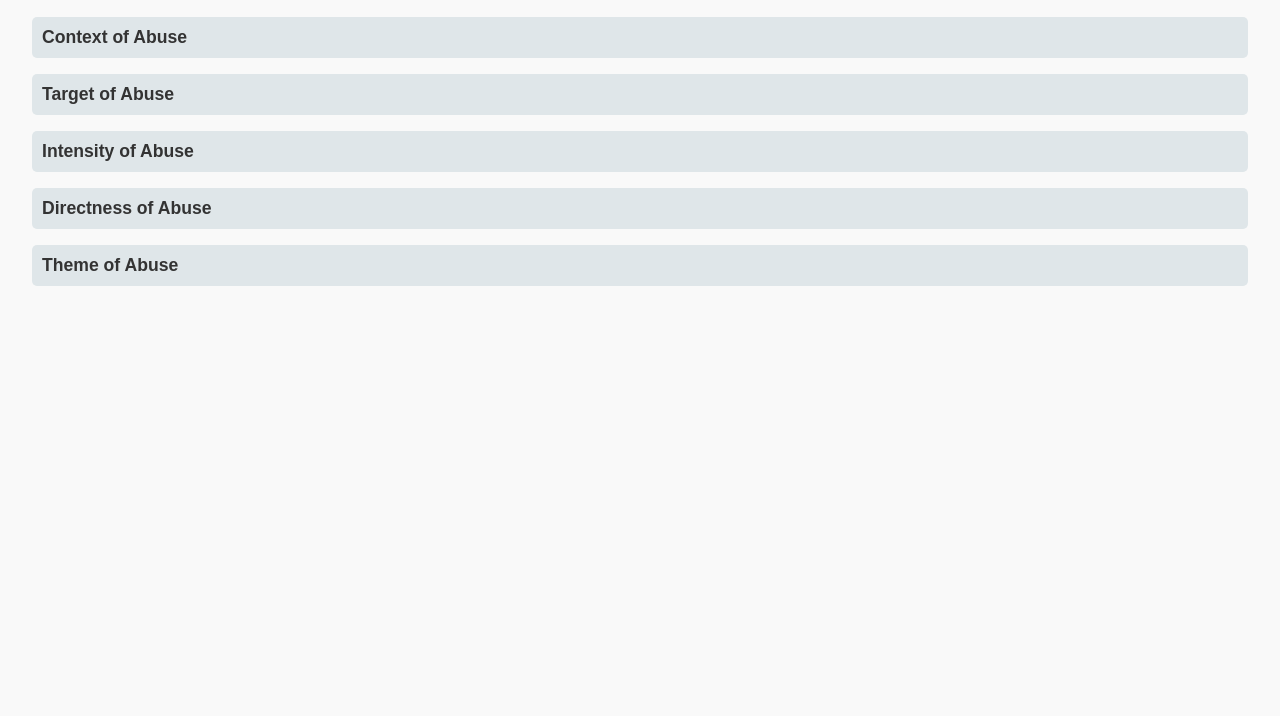
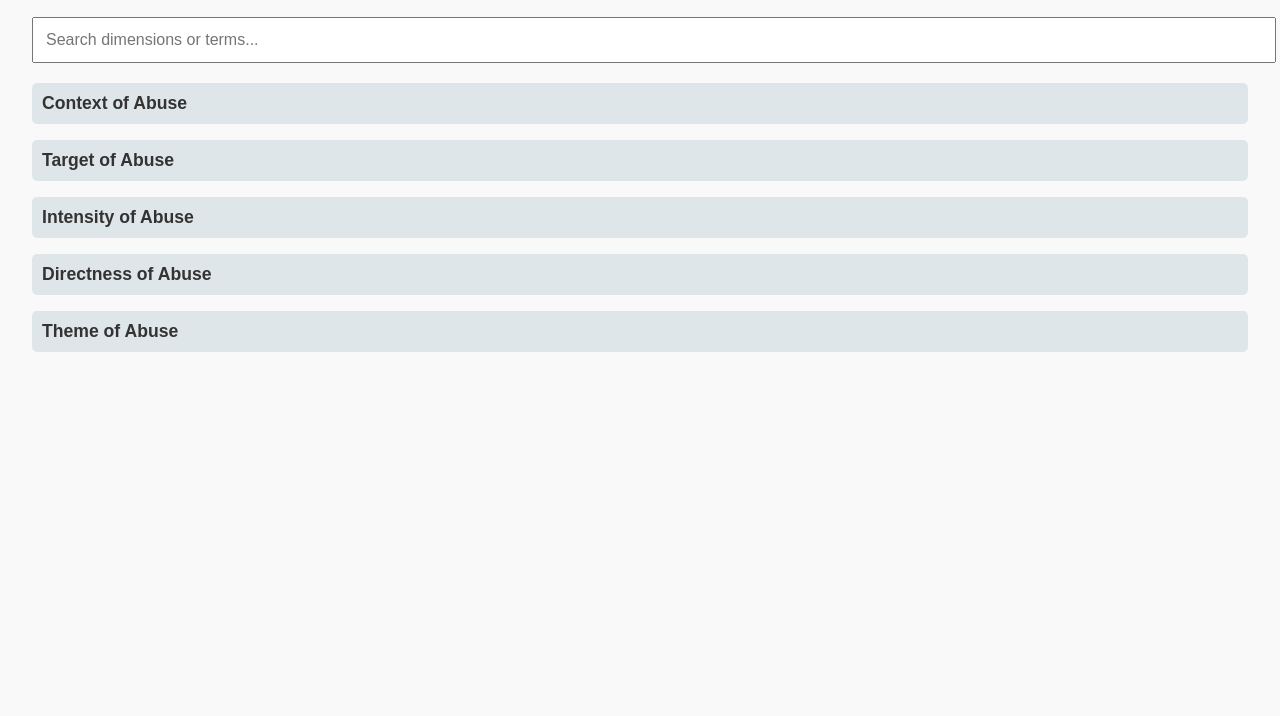
Before and after one commit to hosseinisamaneh/interactive-taxonomy-abusive-language, a plain HTML site: page index.html in a window 1280 px wide. Shown: the part 84-800 px from the top of the page. Drawn offline with Linux system fonts and the light colour scheme.

Commit message:
Update index.html

```diff
--- a/index.html
+++ b/index.html
@@ -7,8 +7,17 @@
 </head>
 <body>
   <h1>Interactive Taxonomy of Online Abusive Language</h1>
+
+  <input
+    type="text"
+    id="searchInput"
+    placeholder="Search dimensions or terms..."
+    style="width: 100%; padding: 12px; margin-bottom: 20px; font-size: 1em;"
+  />
+
   <div id="taxonomy-container"></div>
 
   <script src="js/taxonomy.js"></script>
 </body>
+
 </html>
```
